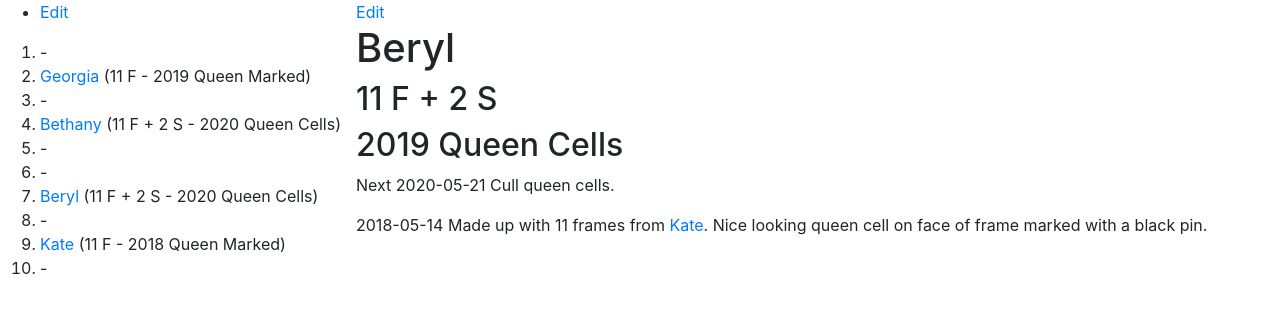
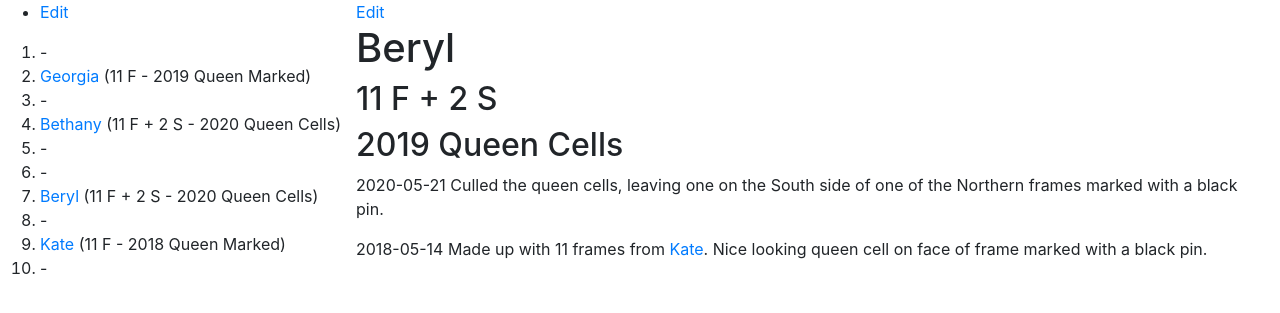
Before and after one commit to joejcollins/rhapsody-angel, a Jekyll site: the page built from queens/2020-beryl.md, in a window 1280 px wide. Shown: the top 313 px of the page. Built offline with Jekyll 4.4.1, drawn with Linux system fonts in a browser that asks for light colours; our own code applies the rules of GitHub Pages for plain Markdown files.

Commit message:
Culled the QCs in Beryl

```diff
--- a/queens/2020-beryl.md
+++ b/queens/2020-beryl.md
@@ -2,6 +2,6 @@
 ## 11 F + 2 S
 ## 2019 Queen Cells
 
-Next 2020-05-21 Cull queen cells.
+2020-05-21 Culled the queen cells, leaving one on the South side of one of the Northern frames marked with a black pin.
 
 2018-05-14 Made up with 11 frames from [Kate]({{ site.baseurl }}/queens/2018-Kate.html).  Nice looking queen cell on face of frame marked with a black pin.
```
Also changed, not shown: queens/2019-georgia.md (+1 -1 lines), 2 other files.
